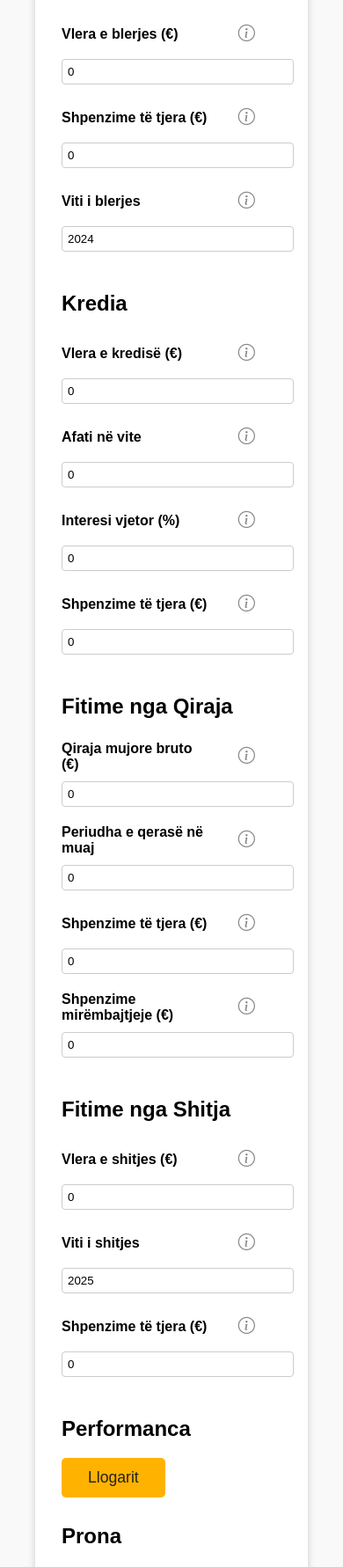
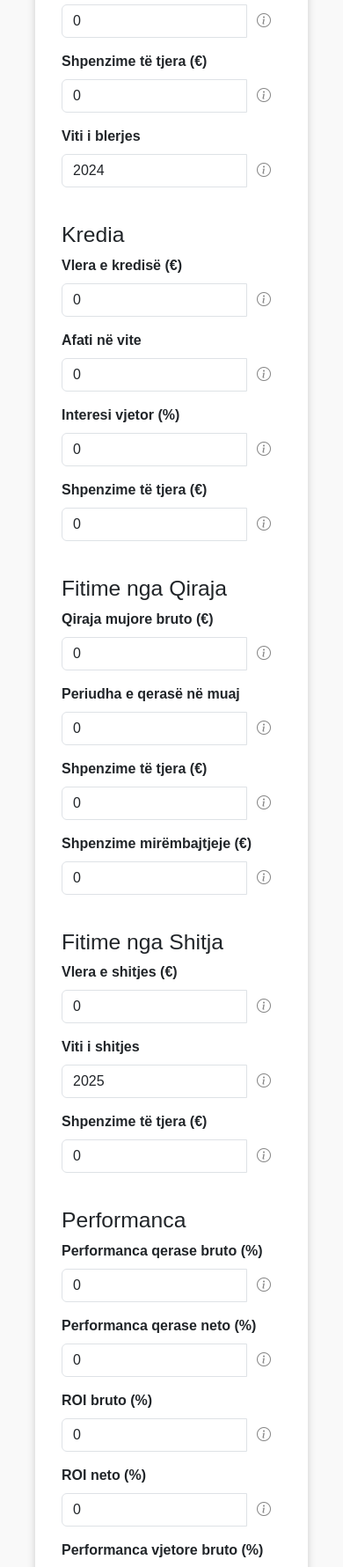
Before and after one commit to EgliTafa/real-estate-calculator, a plain HTML site: page index.html in a window 390 px wide. Shown: the part 219-2000 px from the top of the page at 88% size. Drawn offline with nearby package versions, Linux system fonts and the light colour scheme.

Commit message:
feat: enhance Real Estate Calculator with improved layout, tooltips, and styling

```diff
--- a/index.html
+++ b/index.html
@@ -4,280 +4,244 @@
     <meta charset="UTF-8" />
     <meta name="viewport" content="width=device-width, initial-scale=1.0" />
     <title>Real Estate Calculator</title>
+    <!-- Bootstrap 5 CSS -->
+    <link href="https://cdn.jsdelivr.net/npm/bootstrap@5.3.0/dist/css/bootstrap.min.css" rel="stylesheet" />
     <link rel="stylesheet" href="styles.css" />
-    <link
-      rel="stylesheet"
-      href="https://cdn.jsdelivr.net/npm/bootstrap-icons@1.10.5/font/bootstrap-icons.css"
-    />
+    <link rel="stylesheet" href="https://cdn.jsdelivr.net/npm/bootstrap-icons@1.10.5/font/bootstrap-icons.css" />
   </head>
   <body>
-    <div class="container">
-      <h1>Real Estate Calculator</h1>
+    <div class="container py-4">
+      <h1 class="text-center mb-4">Real Estate Calculator</h1>
       <form id="calcForm" autocomplete="off" onsubmit="return false;">
         <!-- Investimi -->
-        <div class="section">
+        <div class="section mb-4">
           <h2>Investimi</h2>
           <div class="row">
             <div class="col">
-              <label for="vlera_prones">
-                Vlera e blerjes (€)
-                <button
-                  class="info-button"
-                  type="button"
-                  onclick="toggleInfo(this)"
-                >
+              <label for="vlera_prones" class="form-label">Vlera e blerjes (€)</label>
+              <div class="input-group">
+                <input type="number" id="vlera_prones" class="form-control" value="0" min="0" />
+                <button class="btn btn-outline-secondary" type="button" data-bs-toggle="tooltip" data-bs-trigger="click" title="Vlera e çmimit të pronës.">
                   <i class="bi bi-info-circle"></i>
                 </button>
-              </label>
-              <p class="info">Info: Vlera e çmimit të pronës.</p>
-              <input type="number" id="vlera_prones" value="0" min="0" />
+              </div>
 
-              <label for="shpenzime_cmim">
-                Shpenzime të tjera (€)
-                <button
-                  class="info-button"
-                  type="button"
-                  onclick="toggleInfo(this)"
-                >
+              <label for="shpenzime_cmim" class="form-label">Shpenzime të tjera (€)</label>
+              <div class="input-group">
+                <input type="number" id="shpenzime_cmim" class="form-control" value="0" min="0" />
+                <button class="btn btn-outline-secondary" type="button" data-bs-toggle="tooltip" data-bs-trigger="click" title="Shpenzimet e pa njohura si veprime noteriale etj.">
                   <i class="bi bi-info-circle"></i>
                 </button>
-              </label>
-              <p class="info">
-                Info: Shpenzimet e pa njohura si veprime noteriale etj.
-              </p>
-              <input type="number" id="shpenzime_cmim" value="0" min="0" />
+              </div>
 
-              <label for="viti_blerjes">
-                Viti i blerjes
-                <button
-                  class="info-button"
-                  type="button"
-                  onclick="toggleInfo(this)"
-                >
+              <label for="viti_blerjes" class="form-label">Viti i blerjes</label>
+              <div class="input-group">
+                <input type="number" id="viti_blerjes" class="form-control" value="2024" min="1900" />
+                <button class="btn btn-outline-secondary" type="button" data-bs-toggle="tooltip" data-bs-trigger="click" title="Vendosni muajin dhe vitin e blerjes së pronës.">
                   <i class="bi bi-info-circle"></i>
                 </button>
-              </label>
-              <p class="info">
-                Info: Vendosni muajin dhe vitin e blerjes së pronës.
-              </p>
-              <input type="number" id="viti_blerjes" value="2024" min="1900" />
+              </div>
             </div>
           </div>
         </div>
 
         <!-- Kredia -->
-        <div class="section">
+        <div class="section mb-4">
           <h2>Kredia</h2>
           <div class="row">
             <div class="col">
-              <label for="vlera_kredise">
-                Vlera e kredisë (€)
-                <button
-                  class="info-button"
-                  type="button"
-                  onclick="toggleInfo(this)"
-                >
+              <label for="vlera_kredise" class="form-label">Vlera e kredisë (€)</label>
+              <div class="input-group">
+                <input type="number" id="vlera_kredise" class="form-control" value="0" min="0" />
+                <button class="btn btn-outline-secondary" type="button" data-bs-toggle="tooltip" data-bs-trigger="click" title="Vlera e çmimit të pronës.">
                   <i class="bi bi-info-circle"></i>
                 </button>
-              </label>
-              <p class="info">Info: Vlera e çmimit të pronës.</p>
-              <input type="number" id="vlera_kredise" value="0" min="0" />
+              </div>
 
-              <label for="afati_kredise">
-                Afati në vite
-                <button
-                  class="info-button"
-                  type="button"
-                  onclick="toggleInfo(this)"
-                >
+              <label for="afati_kredise" class="form-label">Afati në vite</label>
+              <div class="input-group">
+                <input type="number" id="afati_kredise" class="form-control" value="0" min="0" />
+                <button class="btn btn-outline-secondary" type="button" data-bs-toggle="tooltip" data-bs-trigger="click" title="Afati i shlyerjes së kredisë në vjet.">
                   <i class="bi bi-info-circle"></i>
                 </button>
-              </label>
-              <p class="info">Info: Afati i shlyerjes së kredisë në vjet.</p>
-              <input type="number" id="afati_kredise" value="0" min="0" />
+              </div>
 
-              <label for="interesi_vjetor">
-                Interesi vjetor (%)
-                <button
-                  class="info-button"
-                  type="button"
-                  onclick="toggleInfo(this)"
-                >
+              <label for="interesi_vjetor" class="form-label">Interesi vjetor (%)</label>
+              <div class="input-group">
+                <input type="number" id="interesi_vjetor" class="form-control" value="0" min="0" step="0.01" />
+                <button class="btn btn-outline-secondary" type="button" data-bs-toggle="tooltip" data-bs-trigger="click" title="Interesi i kredisë.">
                   <i class="bi bi-info-circle"></i>
                 </button>
-              </label>
-              <p class="info">Info: Interesi i kredisë.</p>
-              <input
-                type="number"
-                id="interesi_vjetor"
-                value="0"
-                min="0"
-                step="0.01"
-              />
+              </div>
 
-              <label for="shpenzime_vjetore_kredi">
-                Shpenzime të tjera (€)
-                <button
-                  class="info-button"
-                  type="button"
-                  onclick="toggleInfo(this)"
-                >
+              <label for="shpenzime_vjetore_kredi" class="form-label">Shpenzime të tjera (€)</label>
+              <div class="input-group">
+                <input type="number" id="shpenzime_vjetore_kredi" class="form-control" value="0" min="0" />
+                <button class="btn btn-outline-secondary" type="button" data-bs-toggle="tooltip" data-bs-trigger="click" title="Shpenzimet e pa njohura si kosto veprimesh banke etj.">
                   <i class="bi bi-info-circle"></i>
                 </button>
-              </label>
-              <p class="info">
-                Info: Shpenzimet e pa njohura si kosto veprimesh banke etj.
-              </p>
-              <input
-                type="number"
-                id="shpenzime_vjetore_kredi"
-                value="0"
-                min="0"
-              />
+              </div>
             </div>
           </div>
         </div>
 
         <!-- Fitime nga Qiraja -->
-        <div class="section">
+        <div class="section mb-4">
           <h2>Fitime nga Qiraja</h2>
           <div class="row">
             <div class="col">
-              <label for="qira_mujore_bruto">
-                Qiraja mujore bruto (€)
-                <button
-                  class="info-button"
-                  type="button"
-                  onclick="toggleInfo(this)"
-                >
+              <label for="qira_mujore_bruto" class="form-label">Qiraja mujore bruto (€)</label>
+              <div class="input-group">
+                <input type="number" id="qira_mujore_bruto" class="form-control" value="0" min="0" />
+                <button class="btn btn-outline-secondary" type="button" data-bs-toggle="tooltip" data-bs-trigger="click" title="Vlera e qirasë mujore bruto.">
                   <i class="bi bi-info-circle"></i>
                 </button>
-              </label>
-              <p class="info">Info: Vlera e qirasë mujore bruto.</p>
-              <input type="number" id="qira_mujore_bruto" value="0" min="0" />
+              </div>
 
-              <label for="periudha_qerase">
-                Periudha e qerasë në muaj
-                <button
-                  class="info-button"
-                  type="button"
-                  onclick="toggleInfo(this)"
-                >
+              <label for="periudha_qerase" class="form-label">Periudha e qerasë në muaj</label>
+              <div class="input-group">
+                <input type="number" id="periudha_qerase" class="form-control" value="0" min="0" />
+                <button class="btn btn-outline-secondary" type="button" data-bs-toggle="tooltip" data-bs-trigger="click" title="Afati në muaj i dhënies me qera.">
                   <i class="bi bi-info-circle"></i>
                 </button>
-              </label>
-              <p class="info">Info: Afati në muaj i dhënies me qera.</p>
-              <input type="number" id="periudha_qerase" value="0" min="0" />
+              </div>
 
-              <label for="shpenzime_vjetore_qira">
-                Shpenzime të tjera (€)
-                <button
-                  class="info-button"
-                  type="button"
-                  onclick="toggleInfo(this)"
-                >
+              <label for="shpenzime_vjetore_qira" class="form-label">Shpenzime të tjera (€)</label>
+              <div class="input-group">
+                <input type="number" id="shpenzime_vjetore_qira" class="form-control" value="0" min="0" />
+                <button class="btn btn-outline-secondary" type="button" data-bs-toggle="tooltip" data-bs-trigger="click" title="Shpenzimet e pa njohura si mirëmbajtje prone etj.">
                   <i class="bi bi-info-circle"></i>
                 </button>
-              </label>
-              <p class="info">
-                Info: Shpenzimet e pa njohura si mirëmbajtje prone etj.
-              </p>
-              <input
-                type="number"
-                id="shpenzime_vjetore_qira"
-                value="0"
-                min="0"
-              />
+              </div>
 
-              <label for="shpenzime_vjetore_prone">
-                Shpenzime mirëmbajtjeje (€)
-                <button
-                  class="info-button"
-                  type="button"
-                  onclick="toggleInfo(this)"
-                >
+              <label for="shpenzime_vjetore_prone" class="form-label">Shpenzime mirëmbajtjeje (€)</label>
+              <div class="input-group">
+                <input type="number" id="shpenzime_vjetore_prone" class="form-control" value="0" min="0" />
+                <button class="btn btn-outline-secondary" type="button" data-bs-toggle="tooltip" data-bs-trigger="click" title="Qiraja neto pas tatimit të qerasë.">
                   <i class="bi bi-info-circle"></i>
                 </button>
-              </label>
-              <p class="info">Info: Qiraja neto pas tatimit të qerasë.</p>
-              <input
-                type="number"
-                id="shpenzime_vjetore_prone"
-                value="0"
-                min="0"
-              />
+              </div>
             </div>
           </div>
         </div>
 
         <!-- Fitime nga Shitja -->
-        <div class="section">
+        <div class="section mb-4">
           <h2>Fitime nga Shitja</h2>
           <div class="row">
             <div class="col">
-              <label for="vlera_shitjes">
-                Vlera e shitjes (€)
-                <button
-                  class="info-button"
-                  type="button"
-                  onclick="toggleInfo(this)"
-                >
+              <label for="vlera_shitjes" class="form-label">Vlera e shitjes (€)</label>
+              <div class="input-group">
+                <input type="number" id="vlera_shitjes" class="form-control" value="0" min="0" />
+                <button class="btn btn-outline-secondary" type="button" data-bs-toggle="tooltip" data-bs-trigger="click" title="Vlera e çmimit të shitjes së pronës.">
                   <i class="bi bi-info-circle"></i>
                 </button>
-              </label>
-              <p class="info">Info: Vlera e çmimit të shitjes së pronës.</p>
-              <input type="number" id="vlera_shitjes" value="0" min="0" />
+              </div>
 
-              <label for="viti_shitjes">
-                Viti i shitjes
-                <button
-                  class="info-button"
-                  type="button"
-                  onclick="toggleInfo(this)"
-                >
+              <label for="viti_shitjes" class="form-label">Viti i shitjes</label>
+              <div class="input-group">
+                <input type="number" id="viti_shitjes" class="form-control" value="2025" min="1900" />
+                <button class="btn btn-outline-secondary" type="button" data-bs-toggle="tooltip" data-bs-trigger="click" title="Vendosni muajin dhe vitin e blerjes së pronës.">
                   <i class="bi bi-info-circle"></i>
                 </button>
-              </label>
-              <p class="info">
-                Info: Vendosni muajin dhe vitin e blerjes së pronës.
-              </p>
-              <input type="number" id="viti_shitjes" value="2025" min="1900" />
+              </div>
 
-              <label for="shpenzime_shitje">
-                Shpenzime të tjera (€)
-                <button
-                  class="info-button"
-                  type="button"
-                  onclick="toggleInfo(this)"
-                >
+              <label for="shpenzime_shitje" class="form-label">Shpenzime të tjera (€)</label>
+              <div class="input-group">
+                <input type="number" id="shpenzime_shitje" class="form-control" value="0" min="0" />
+                <button class="btn btn-outline-secondary" type="button" data-bs-toggle="tooltip" data-bs-trigger="click" title="Shpenzimet e pa njohura si kosto veprimesh banke etj.">
                   <i class="bi bi-info-circle"></i>
                 </button>
-              </label>
-              <p class="info">
-                Info: Shpenzimet e pa njohura si kosto agjenti etj.
-              </p>
-              <input type="number" id="shpenzime_shitje" value="0" min="0" />
+              </div>
             </div>
           </div>
         </div>
 
         <!-- Performanca -->
-        <div class="section">
+        <div class="section mb-4">
           <h2>Performanca</h2>
-          <div class="section result" id="results" style="display: none"></div>
-          <button type="button" onclick="calculate()">Llogarit</button>
+          <div class="row">
+            <div class="col">
+              <label for="performanca_qerase_bruto" class="form-label">Performanca qerase bruto (%)</label>
+              <div class="input-group">
+                <input type="number" id="performanca_qerase_bruto" class="form-control" value="0" min="0" step="0.01" />
+                <button class="btn btn-outline-secondary" type="button" data-bs-toggle="tooltip" data-bs-trigger="click" title="Performanca qerase bruto.">
+                  <i class="bi bi-info-circle"></i>
+                </button>
+              </div>
+
+              <label for="performanca_qerase_neto" class="form-label">Performanca qerase neto (%)</label>
+              <div class="input-group">
+                <input type="number" id="performanca_qerase_neto" class="form-control" value="0" min="0" step="0.01" />
+                <button class="btn btn-outline-secondary" type="button" data-bs-toggle="tooltip" data-bs-trigger="click" title="Performanca qerase neto.">
+                  <i class="bi bi-info-circle"></i>
+                </button>
+              </div>
+
+              <label for="roi_bruto" class="form-label">ROI bruto (%)</label>
+              <div class="input-group">
+                <input type="number" id="roi_bruto" class="form-control" value="0" min="0" step="0.01" />
+                <button class="btn btn-outline-secondary" type="button" data-bs-toggle="tooltip" data-bs-trigger="click" title="ROI bruto.">
+                  <i class="bi bi-info-circle"></i>
+                </button>
+              </div>
+
+              <label for="roi_neto" class="form-label">ROI neto (%)</label>
+              <div class="input-group">
+                <input type="number" id="roi_neto" class="form-control" value="0" min="0" step="0.01" />
+                <button class="btn btn-outline-secondary" type="button" data-bs-toggle="tooltip" data-bs-trigger="click" title="ROI neto.">
+                  <i class="bi bi-info-circle"></i>
+                </button>
+              </div>
+
+              <label for="performanca_vjetore_bruto" class="form-label">Performanca vjetore bruto (%)</label>
+              <div class="input-group">
+                <input type="number" id="performanca_vjetore_bruto" class="form-control" value="0" min="0" step="0.01" />
+                <button class="btn btn-outline-secondary" type="button" data-bs-toggle="tooltip" data-bs-trigger="click" title="Performanca vjetore bruto.">
+                  <i class="bi bi-info-circle"></i>
+                </button>
+              </div>
+
+              <label for="performanca_vjetore_neto" class="form-label">Performanca vjetore neto (%)</label>
+              <div class="input-group">
+                <input type="number" id="performanca_vjetore_neto" class="form-control" value="0" min="0" step="0.01" />
+                <button class="btn btn-outline-secondary" type="button" data-bs-toggle="tooltip" data-bs-trigger="click" title="Performanca vjetore neto.">
+                  <i class="bi bi-info-circle"></i>
+                </button>
+              </div>
+            </div>
+          </div>
         </div>
 
         <!-- Prona -->
-        <div class="section">
+        <div class="section mb-4">
           <h2>Prona</h2>
-          <label for="emri_prones">Vendosni emrin e pronës</label>
-          <input type="text" id="emri_prones" placeholder="Emri i pronës" />
-          <button type="button" onclick="saveUrl()">Shpërndaj/Kopjo</button>
+          <div class="row">
+            <div class="col">
+              <label for="emri_prones" class="form-label">Emri i pronës</label>
+              <div class="input-group">
+                <input type="text" id="emri_prones" class="form-control" value="" />
+                <button class="btn btn-outline-secondary" type="button" data-bs-toggle="tooltip" data-bs-trigger="click" title="Emri i pronës.">
+                  <i class="bi bi-info-circle"></i>
+                </button>
+              </div>
+            </div>
+          </div>
+        </div>
+
+        <!-- Results -->
+        <div id="results" class="alert alert-info mt-4" style="display: none;"></div>
+
+        <!-- Buttons -->
+        <div class="d-flex justify-content-between mt-4">
+          <button class="btn btn-primary" onclick="calculate()">Llogarit</button>
+          <button class="btn btn-secondary" onclick="saveUrl()">Shpërndaj/Kopjo</button>
         </div>
       </form>
     </div>
 
+    <!-- Bootstrap 5 JS Bundle with Popper -->
+    <script src="https://cdn.jsdelivr.net/npm/bootstrap@5.3.0/dist/js/bootstrap.bundle.min.js"></script>
     <script src="script.js"></script>
   </body>
 </html>
--- a/script.js
+++ b/script.js
@@ -9,12 +9,13 @@ function perc(val) {
   return isNaN(val) || !isFinite(val) ? 0 : val;
 }
 
-function toggleInfo(button) {
-  const info = button.parentElement.nextElementSibling;
-  if (info && info.classList.contains("info")) {
-    info.style.display = info.style.display === "block" ? "none" : "block";
-  }
-}
+// Initialize Bootstrap tooltips
+document.addEventListener('DOMContentLoaded', function() {
+  const tooltipTriggerList = [].slice.call(document.querySelectorAll('[data-bs-toggle="tooltip"]'));
+  tooltipTriggerList.map(function(tooltipTriggerEl) {
+    return new bootstrap.Tooltip(tooltipTriggerEl);
+  });
+});
 
 function calculate() {
   // INVESTIMI
@@ -98,9 +99,7 @@ function calculate() {
     <b>ROI neto:</b> ${roi_neto.toFixed(2)}%<br>
     <b>Performanca qerase bruto:</b> ${performanca_qerase_bruto.toFixed(2)}%<br>
     <b>Performanca qerase neto:</b> ${performanca_qerase_neto.toFixed(2)}%<br>
-    <b>Performanca vjetore bruto:</b> ${performanca_vjetore_bruto.toFixed(
-      2
-    )}%<br>
+    <b>Performanca vjetore bruto:</b> ${performanca_vjetore_bruto.toFixed(2)}%<br>
     <b>Performanca vjetore neto:</b> ${performanca_vjetore_neto.toFixed(2)}%<br>
   `;
 }
--- a/styles.css
+++ b/styles.css
@@ -22,19 +22,43 @@ label {
   margin-bottom: 5px;
   font-weight: bold;
 }
-input[type="number"] {
-  width: 100%;
-  padding: 6px;
+.input-group {
   margin-bottom: 15px;
-  border: 1px solid #ccc;
-  border-radius: 4px;
 }
-.row {
-  display: flex;
-  gap: 20px;
+.input-group .btn {
+  border: none;
+  background: none;
+  color: #888;
+  padding: 0.375rem 0.75rem;
 }
-.col {
-  flex: 1;
+.input-group .btn:hover {
+  color: #666;
+  background: none;
+}
+/* Remove tooltip border and background */
+.tooltip {
+  --bs-tooltip-bg: none;
+  --bs-tooltip-border-radius: 0;
+}
+.tooltip .tooltip-inner {
+  background: none;
+  border: none;
+  box-shadow: none;
+  color: #666;
+  font-size: 0.9em;
+  padding: 0;
+}
+.tooltip.bs-tooltip-top .tooltip-arrow::before {
+  border-top-color: transparent;
+}
+.tooltip.bs-tooltip-bottom .tooltip-arrow::before {
+  border-bottom-color: transparent;
+}
+.tooltip.bs-tooltip-start .tooltip-arrow::before {
+  border-left-color: transparent;
+}
+.tooltip.bs-tooltip-end .tooltip-arrow::before {
+  border-right-color: transparent;
 }
 button {
   background: #ffb300;
```
